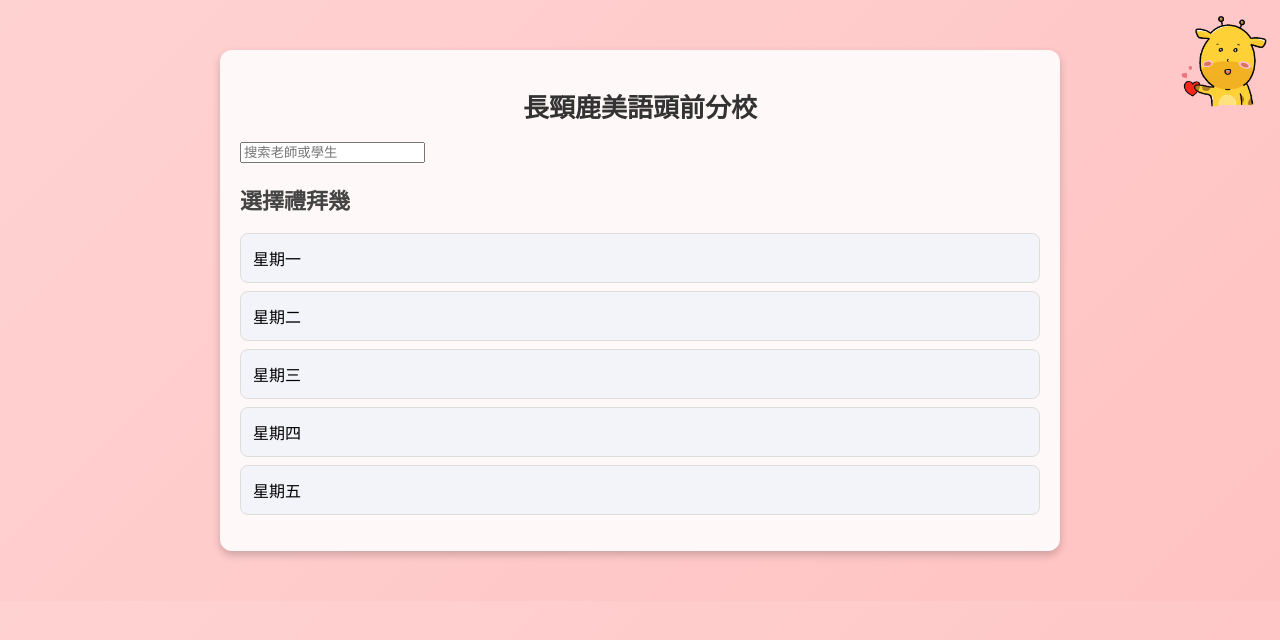
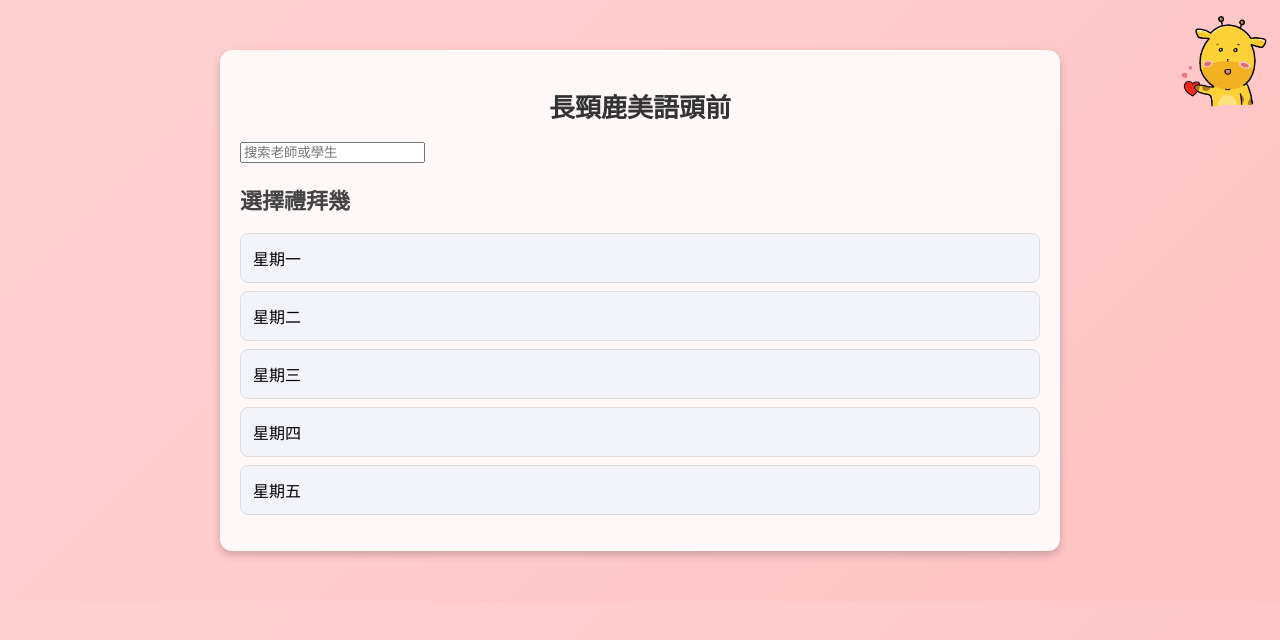
Before and after one commit to tzujiang/student-schedule-app, a React (Create React App) app: page / in a window 1280 px wide. Shown: the top 640 px of the page. Built offline with nearby package versions, Linux system fonts and the light colour scheme.

Commit message:
描述更新

```diff
--- a/src/App.js
+++ b/src/App.js
@@ -150,7 +150,7 @@ function ScheduleApp() {
         alt="S__432234521.gif"
         className="top-right-image"
       />
-      <h1>長頸鹿美語頭前分校</h1>
+      <h1>長頸鹿美語頭前</h1>
 
       {/* 搜索框 */}
       <div className="search-bar">
```
